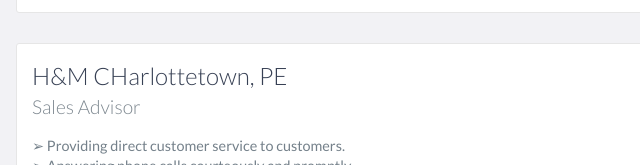
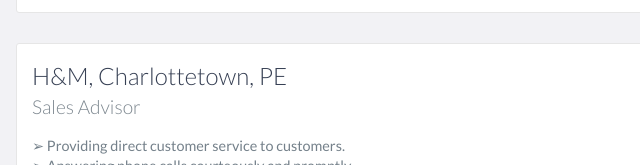
Before and after one commit to har-noor/Portfolio, a website: page index.html in a window 1280 px wide. Shown: the part 2135-2300 px from the top of the page, 474-1114 px from the left. Drawn offline with nearby package versions, Linux system fonts and the light colour scheme.

Commit message:
minor changes

```diff
--- a/index.html
+++ b/index.html
@@ -108,7 +108,7 @@
             </div>
 
             <div data-date="June 2023 –  present">
-                <h3>H&M CHarlottetown, PE</h3>
+                <h3>H&M, Charlottetown, PE</h3>
                 <h4>Sales Advisor</h4>
                 <p>
                     ➢	Providing direct customer service to customers. <br>
```
